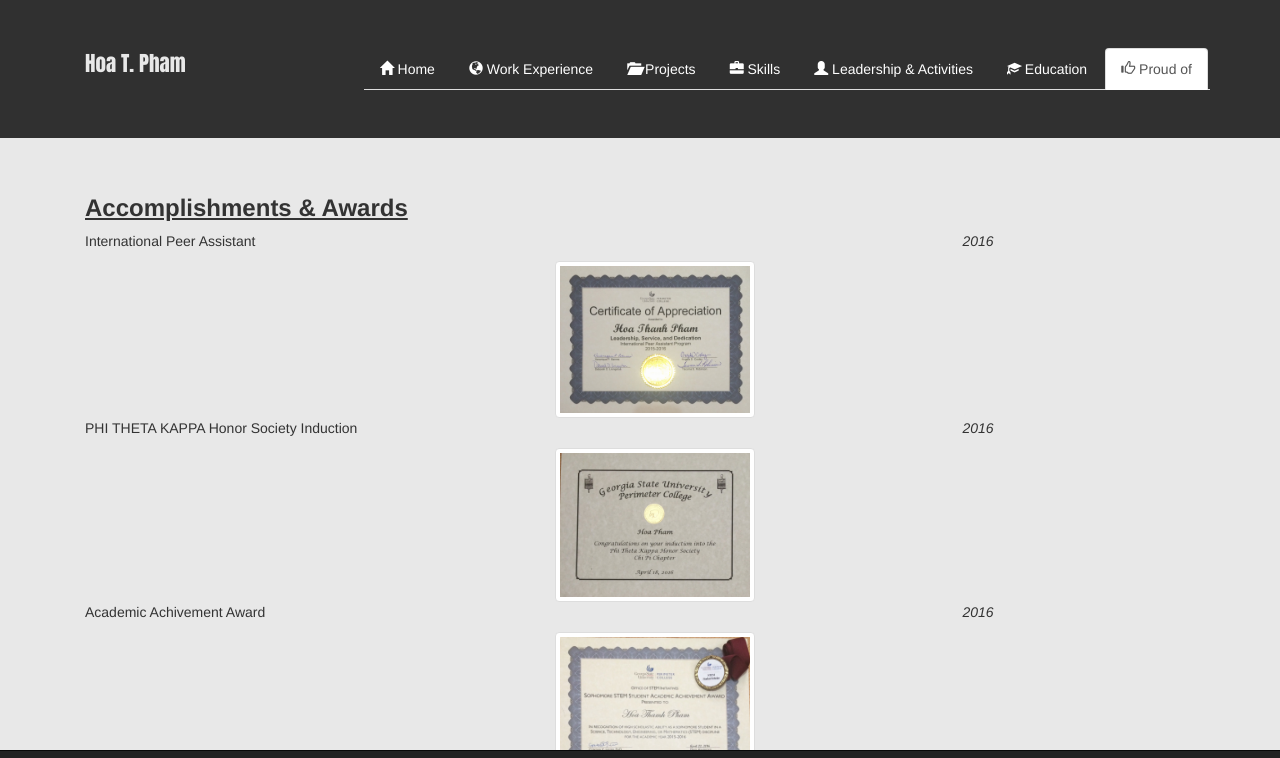
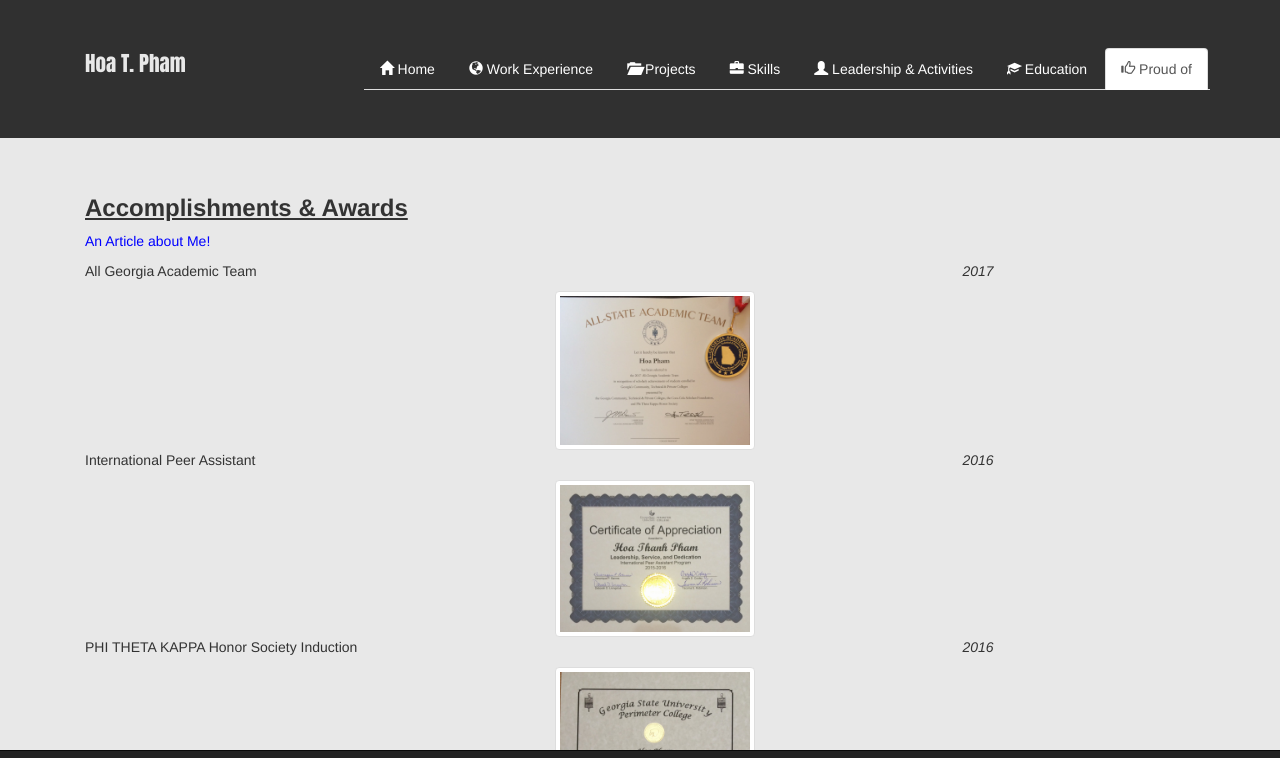
Before and after one commit to hoa-pham/hoa-pham.github.io, a plain HTML site: page index.html in a window 1280 px wide. Both pictures are taken after a click on the link "Proud of". Shown: the top 758 px of the page. Drawn offline with nearby package versions, Linux system fonts and the light colour scheme; a script that the page names is missing.

Commit message:
updated 5

```diff
--- a/index.html
+++ b/index.html
@@ -56,7 +56,8 @@
 				<div class="row">
 					<section class="col-sm-3">
 						<div class="center-block text-center">
-							<img id="avatar" src="images/avatar6.JPG" class="img-thumbnail" width="500px" alt="Hoa Pham's avatar">
+							<a href="images/Resume.pdf" target="blank"> <img id="avatar" src="images/avatar6.JPG" class="img-thumbnail" width="500px" alt="Hoa Pham's avatar"></a>
+							<h4><p><a href="images/Resume.pdf" target="blank" class="link">Click Here to See My Resume</a></p></h4>
 						</div>
 					</section>
 					<section id="text" class="col-sm-6  ">
@@ -334,6 +335,19 @@
 <div id="award" class="tab-pane fade">
 	<div class="container">
 		<h3 id="award"><u><b>Accomplishments & Awards</b></u></h3>
+			<p><a href="http://perimeter.gsu.edu/2017/03/14/7901" target="blank" class="link">An Article about Me!</a></p>
+		<div class="row">
+			<section class="col-xs-7 col-sm-8 col-md-9 col-lg-9 col-xl-10 ">
+				<div class="title"><p>All Georgia Academic Team</p></div>
+			</section>
+			<section class="col-xs-3 col-sm-3 col-md-3 col-lg-3 col-xl-2">
+				<i>2017</i>
+			</section>
+		</div>
+		<div class=" center-block text-center">
+			<a href="images/ptk_award.jpeg" data-lightbox='award'>	<img src="images/ptk_award.jpeg" class="img-thumbnail " alt="certificate picture" width="200px">
+			</a>
+		</div>
 		<div class="row">
 			<section class="col-xs-7 col-sm-8 col-md-9 col-lg-9 col-xl-10 ">
 				<div class="title"><p>International Peer Assistant</p></div>
@@ -344,7 +358,8 @@
 		</div>
 		<div class=" center-block text-center">
 			<a href="images/IPACertificate.jpg" data-lightbox='award'>	<img src="images/IPACertificate.jpg" class="img-thumbnail " alt="certificate picture" width="200px">
-			</div></a>
+			</a>
+		</div>
 
 			<div class="row">
 				<section class="col-xs-7 col-sm-8 col-md-9 col-lg-9 col-xl-10">
@@ -356,7 +371,8 @@
 			</div>
 		<div class="row center-block text-center">
 			<a href="images/PtkInduction.jpg" data-lightbox='award'>	<img src="images/PtkInduction.jpg" class="img-thumbnail "  alt="ptk-induction-picture" width="200px">
-			</div></a>
+			</a>
+		</div>
 
 		<div class="row">
 			<section class="col-xs-7 col-sm-8 col-md-9 col-lg-9 col-xl-10">
```
Also changed, not shown: images/ptk_award.jpeg (added), 1 other file.
